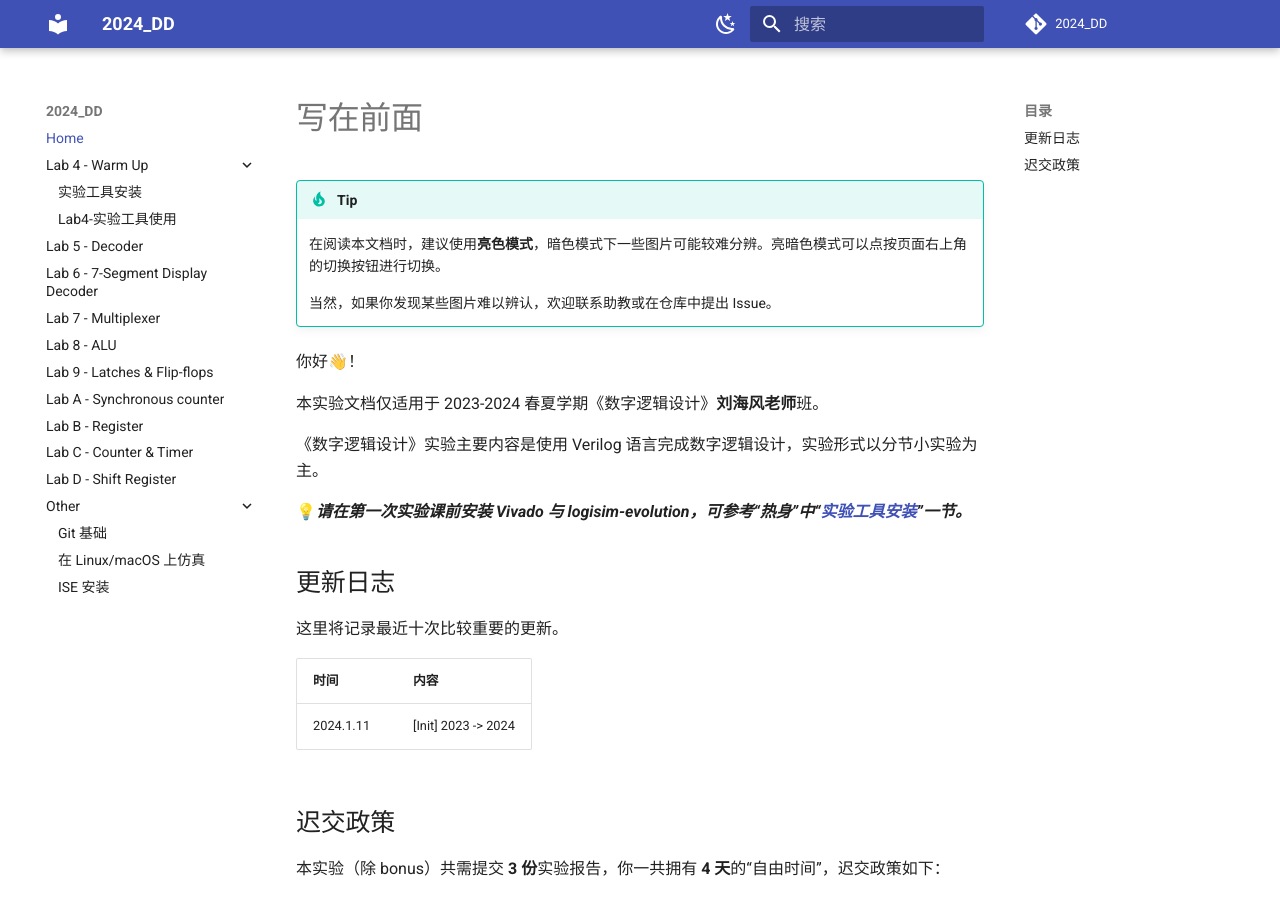
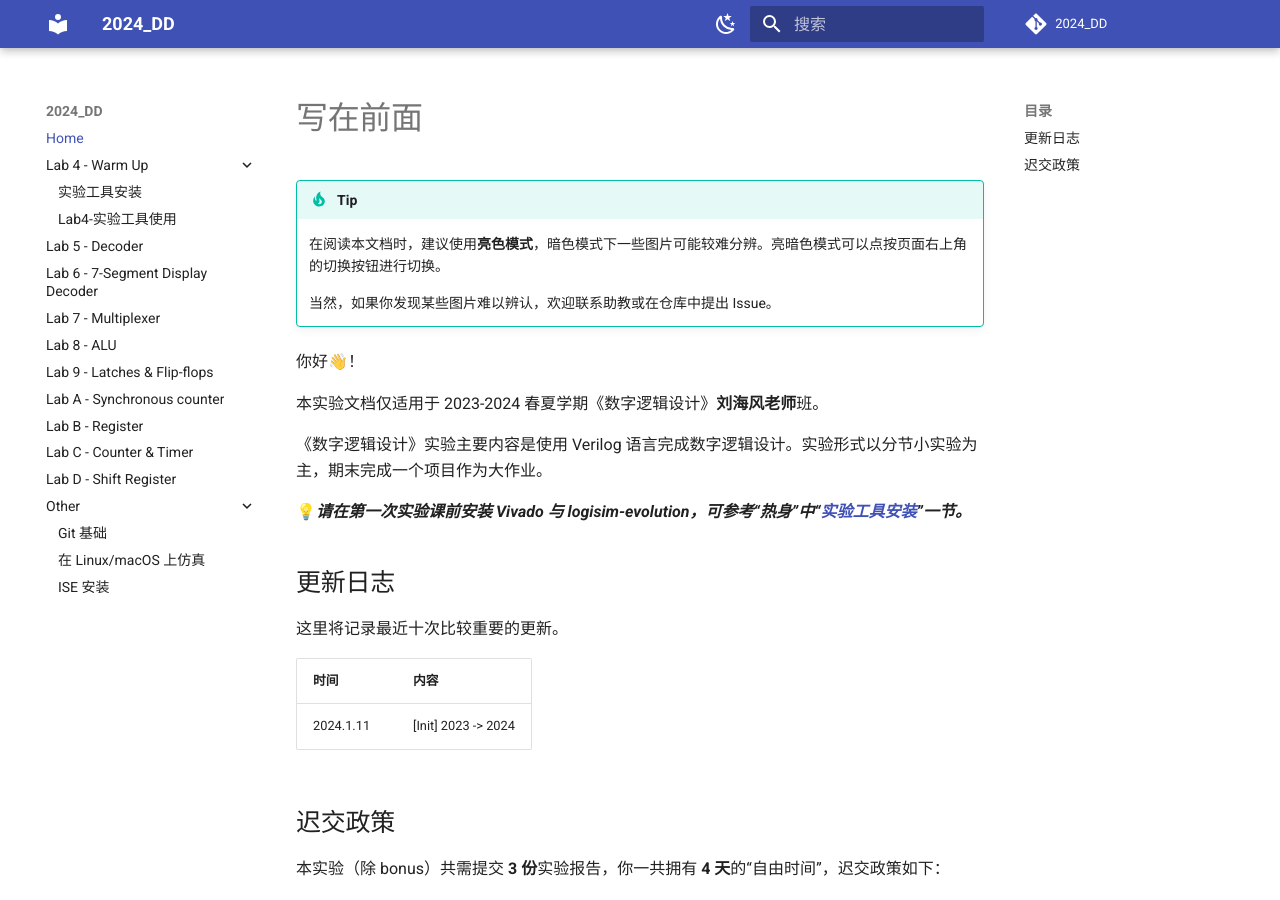
Before and after one commit to Guahao31/2024_DD, an MkDocs documentation site: the page built from docs/index.md, in a window 1280 px wide and 900 px high. Built offline with MkDocs 1.6.1 and Material for MkDocs 9.7.7, drawn with Linux system fonts in a browser that asks for light colours; a script that is not in the unit is left out; comment, search, counter and statistics services are not loaded.

Commit message:
docs-update: index

```diff
--- a/docs/index.md
+++ b/docs/index.md
@@ -9,7 +9,7 @@
 
 本实验文档仅适用于 2023-2024 春夏学期《数字逻辑设计》**刘海风老师**班。
 
-《数字逻辑设计》实验主要内容是使用 Verilog 语言完成数字逻辑设计，实验形式以分节小实验为主。
+《数字逻辑设计》实验主要内容是使用 Verilog 语言完成数字逻辑设计。实验形式以分节小实验为主，期末完成一个项目作为大作业。
 
 
 💡***请在第一次实验课前安装 Vivado 与 logisim-evolution，可参考“热身”中“[实验工具安装](warmup/tools_installation.md)”一节。***
```
